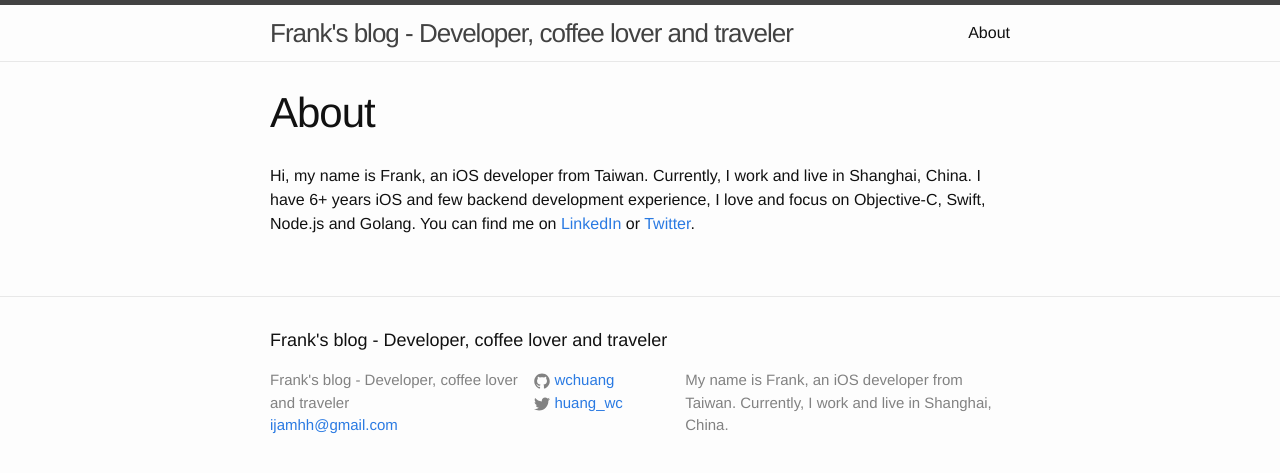
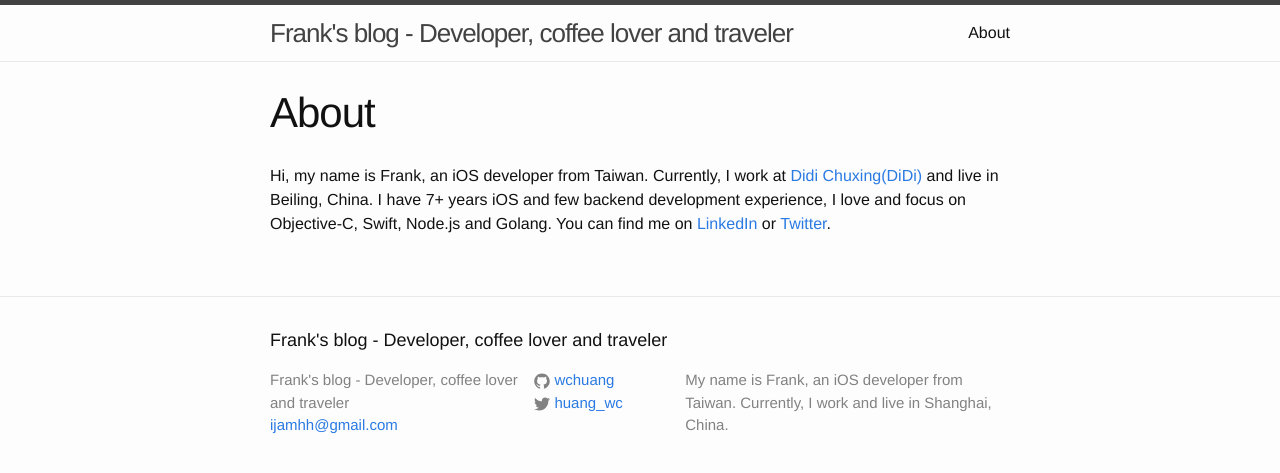
Before and after one commit to wchuang/wchuang.github.io, a Jekyll site: the page built from about.md, in a window 1280 px wide. Shown: the top 473 px of the page. Built offline with Jekyll 4.4.1, drawn with Linux system fonts in a browser that asks for light colours.

Commit message:
Modify about me

```diff
--- a/about.md
+++ b/about.md
@@ -5,8 +5,8 @@ permalink: /about/
 ---
 
 Hi, my name is Frank, an iOS developer from Taiwan.
-Currently, I work and live in Shanghai, China.
-I have 6+ years iOS and few backend development experience,
+Currently, I work at [Didi Chuxing(DiDi)](https://www.didiglobal.com/) and live in Beiling, China.
+I have 7+ years iOS and few backend development experience,
 I love and focus on Objective-C, Swift, Node.js and Golang.
 You can find me on
 [LinkedIn](https://www.linkedin.com/in/franklol/)
```
